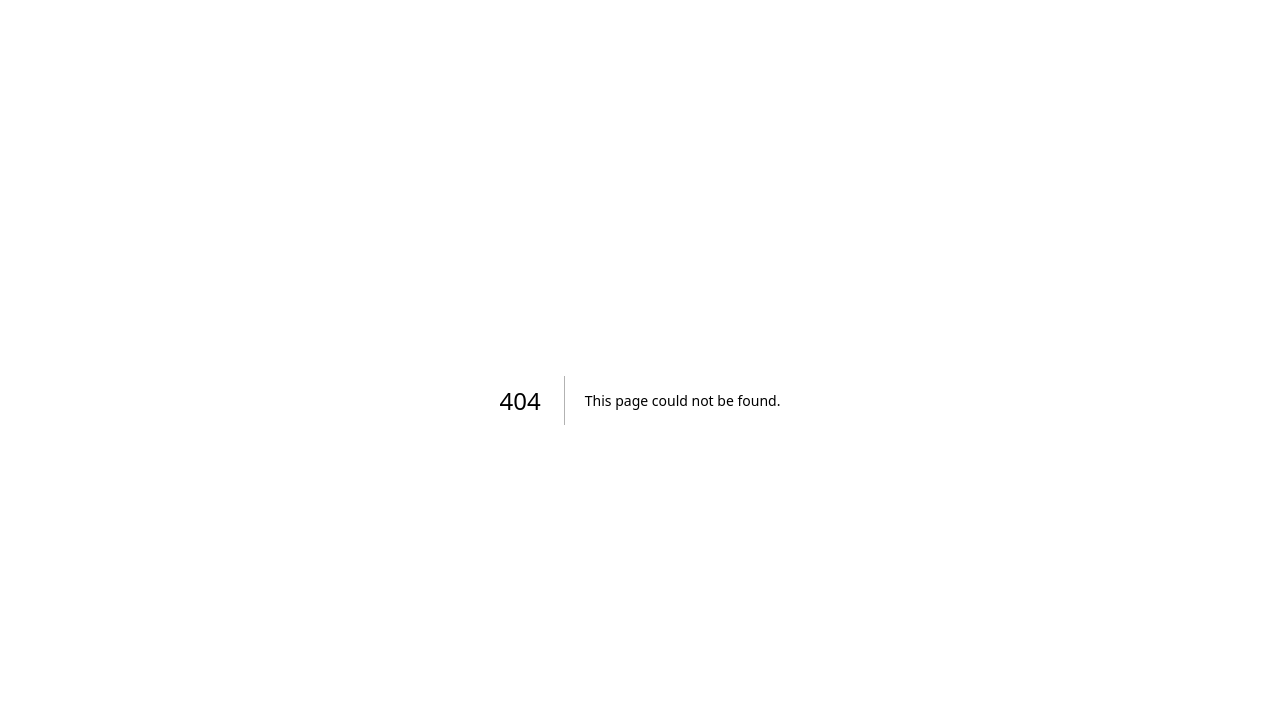
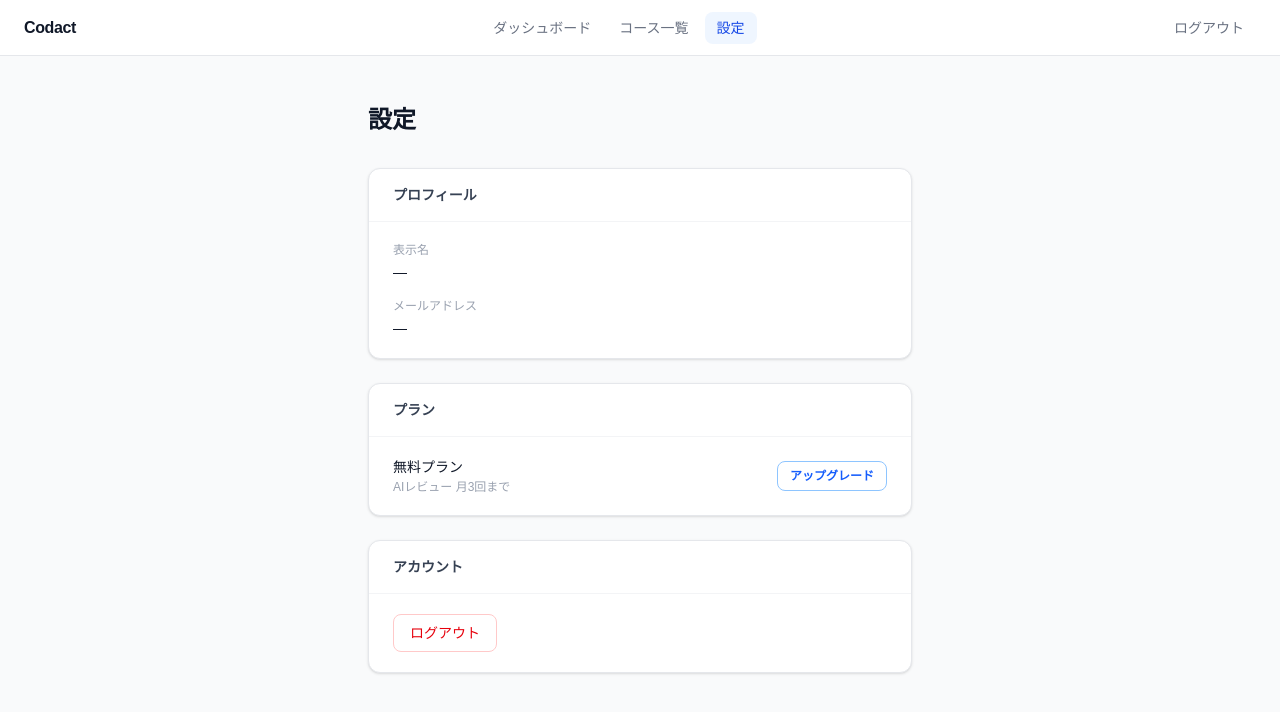
Before and after one commit to Ren-YMZK/Codact, a Next.js app: page /settings in a window 1280 px wide. Before the commit this address had no page. Shown: the top 712 px of the page. Built offline with nearby package versions, Linux system fonts and the light colour scheme; no server answers.

Commit message:
ナビゲーションバー・設定画面を実装

```diff
--- /dev/null
+++ b/src/app/(main)/layout.tsx
@@ -0,0 +1,10 @@
+import Navbar from '@/components/layout/Navbar'
+
+export default function MainLayout({ children }: { children: React.ReactNode }) {
+  return (
+    <div className="flex flex-col min-h-screen">
+      <Navbar />
+      <main className="flex-1">{children}</main>
+    </div>
+  )
+}
--- /dev/null
+++ b/src/app/(main)/settings/page.tsx
@@ -0,0 +1,93 @@
+import { createClient } from '@/lib/supabase/server'
+import { logout } from '@/app/(auth)/logout/actions'
+
+const PLAN_LABELS: Record<string, string> = {
+  free: '無料プラン',
+  paid: '有料プラン',
+}
+
+export default async function SettingsPage() {
+  const supabase = await createClient()
+
+  const { data: { user } } = await supabase.auth.getUser()
+
+  const { data: userData } = user
+    ? await supabase
+        .from('users')
+        .select('name, email, plan')
+        .eq('id', user.id)
+        .single()
+    : { data: null }
+
+  const displayName = userData?.name ?? user?.user_metadata?.full_name ?? '—'
+  const email = userData?.email ?? user?.email ?? '—'
+  const plan = userData?.plan ?? 'free'
+
+  return (
+    <div className="min-h-screen bg-gray-50">
+      <div className="max-w-xl mx-auto px-4 py-12">
+        <h1 className="text-2xl font-bold text-gray-900 mb-8">設定</h1>
+
+        {/* プロフィールセクション */}
+        <section className="bg-white rounded-xl border border-gray-200 shadow-sm mb-6">
+          <div className="px-6 py-4 border-b border-gray-100">
+            <h2 className="text-sm font-semibold text-gray-700">プロフィール</h2>
+          </div>
+          <div className="px-6 py-5 space-y-4">
+            <div>
+              <p className="text-xs text-gray-400 mb-1">表示名</p>
+              <p className="text-sm font-medium text-gray-900">{displayName}</p>
+            </div>
+            <div>
+              <p className="text-xs text-gray-400 mb-1">メールアドレス</p>
+              <p className="text-sm font-medium text-gray-900">{email}</p>
+            </div>
+          </div>
+        </section>
+
+        {/* プランセクション */}
+        <section className="bg-white rounded-xl border border-gray-200 shadow-sm mb-6">
+          <div className="px-6 py-4 border-b border-gray-100">
+            <h2 className="text-sm font-semibold text-gray-700">プラン</h2>
+          </div>
+          <div className="px-6 py-5 flex items-center justify-between">
+            <div>
+              <p className="text-sm font-medium text-gray-900">{PLAN_LABELS[plan] ?? plan}</p>
+              {plan === 'free' && (
+                <p className="text-xs text-gray-400 mt-0.5">AIレビュー 月3回まで</p>
+              )}
+              {plan === 'paid' && (
+                <p className="text-xs text-gray-400 mt-0.5">AIレビュー 月30回まで</p>
+              )}
+            </div>
+            {plan === 'free' && (
+              <a
+                href="/pricing"
+                className="px-3 py-1.5 text-xs font-semibold text-blue-600 border border-blue-300 rounded-lg hover:bg-blue-50 transition-colors"
+              >
+                アップグレード
+              </a>
+            )}
+          </div>
+        </section>
+
+        {/* ログアウトセクション */}
+        <section className="bg-white rounded-xl border border-gray-200 shadow-sm">
+          <div className="px-6 py-4 border-b border-gray-100">
+            <h2 className="text-sm font-semibold text-gray-700">アカウント</h2>
+          </div>
+          <div className="px-6 py-5">
+            <form action={logout}>
+              <button
+                type="submit"
+                className="px-4 py-2 text-sm font-medium text-red-600 border border-red-200 rounded-lg hover:bg-red-50 transition-colors cursor-pointer"
+              >
+                ログアウト
+              </button>
+            </form>
+          </div>
+        </section>
+      </div>
+    </div>
+  )
+}
--- /dev/null
+++ b/src/components/layout/Navbar.tsx
@@ -0,0 +1,57 @@
+'use client'
+
+import Link from 'next/link'
+import { usePathname } from 'next/navigation'
+import { logout } from '@/app/(auth)/logout/actions'
+
+const NAV_LINKS = [
+  { href: '/dashboard', label: 'ダッシュボード' },
+  { href: '/courses', label: 'コース一覧' },
+  { href: '/settings', label: '設定' },
+]
+
+export default function Navbar() {
+  const pathname = usePathname()
+
+  return (
+    <header className="h-14 shrink-0 bg-white border-b border-gray-200 px-6 flex items-center justify-between">
+      {/* ロゴ */}
+      <Link
+        href="/dashboard"
+        className="text-base font-bold text-gray-900 tracking-tight hover:text-blue-600 transition-colors"
+      >
+        Codact
+      </Link>
+
+      {/* ナビリンク */}
+      <nav className="flex items-center gap-1">
+        {NAV_LINKS.map(({ href, label }) => {
+          const isActive = pathname === href || (href !== '/dashboard' && pathname.startsWith(href))
+          return (
+            <Link
+              key={href}
+              href={href}
+              className={`px-3 py-1.5 rounded-lg text-sm font-medium transition-colors ${
+                isActive
+                  ? 'bg-blue-50 text-blue-700'
+                  : 'text-gray-500 hover:text-gray-900 hover:bg-gray-100'
+              }`}
+            >
+              {label}
+            </Link>
+          )
+        })}
+      </nav>
+
+      {/* ログアウト */}
+      <form action={logout}>
+        <button
+          type="submit"
+          className="px-3 py-1.5 text-sm font-medium text-gray-500 hover:text-gray-900 hover:bg-gray-100 rounded-lg transition-colors cursor-pointer"
+        >
+          ログアウト
+        </button>
+      </form>
+    </header>
+  )
+}
```
